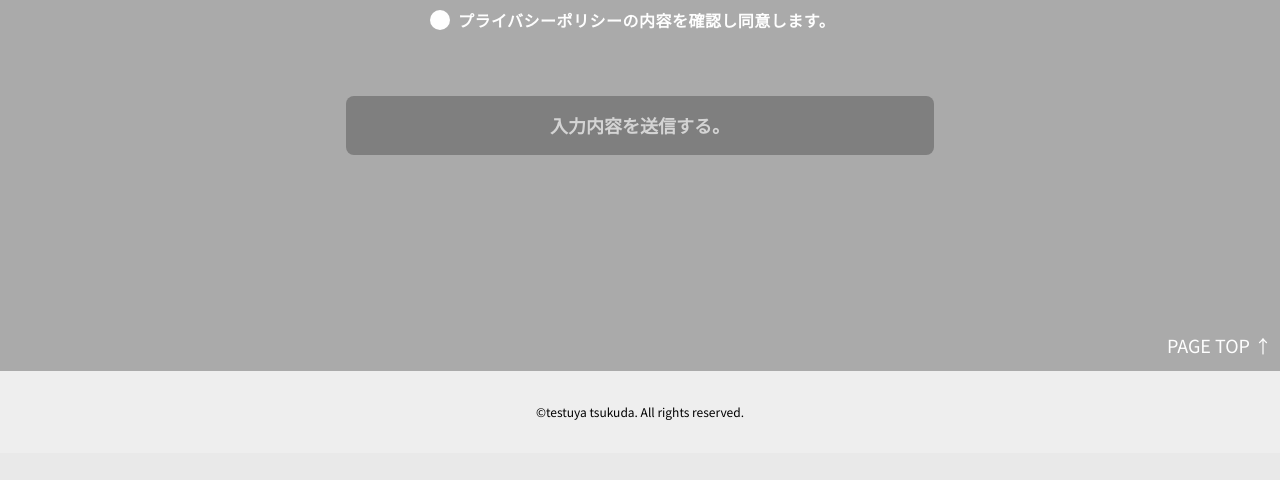
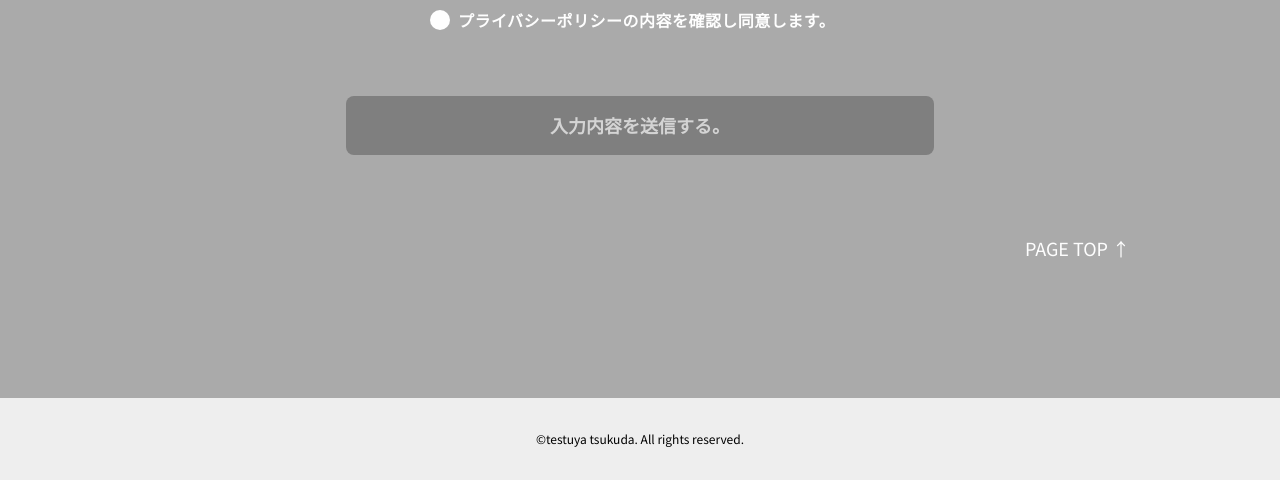
Before and after one commit to tkdtty317/orderform, a PHP site: page / in a window 1280 px wide. Shown: the part 4861-5341 px from the top of the page. Before the commit the page ends 5281 px from the top, so only its background shows below. Run offline with PHP 8.4, Linux system fonts and the light colour scheme; some libraries are stand-ins or nearby versions.

Commit message:
html,cssの修正

```diff
--- a/index.html
+++ b/index.html
@@ -261,12 +261,14 @@
 
           </form>
 
+          <div class="pagetop-btn">
+            <a href="#" @click="scrollAnimation">PAGE TOP ↑</a>
+          </div>
+
         </div>
         <!-- /.inner2 -->
 
-        <div class="pagetop-btn">
-          <a href="#" @click="scrollAnimation">PAGE TOP ↑</a>
-        </div>
+
 
       </section>
 
--- a/src/scss/styles.scss
+++ b/src/scss/styles.scss
@@ -268,6 +268,12 @@
     &::after {
         border-color: $accentColor;
       }
+  }
+
+  .pagetop-btn {
+    display: flex;
+    justify-content: flex-end;
+    color: $accentColor;
   }
 
 
@@ -554,14 +560,11 @@
       }
     }
 
+
+
   }
 
-  .pagetop-btn {
-    position: absolute;
-    right: 8px;
-    bottom: 12px;
-    color: $accentColor;
-  }
+
 
 
 }
```
Also changed, not shown: dist/css/styles.css (+10 -7 lines), dist/css/styles.min.css, 1 other file.
